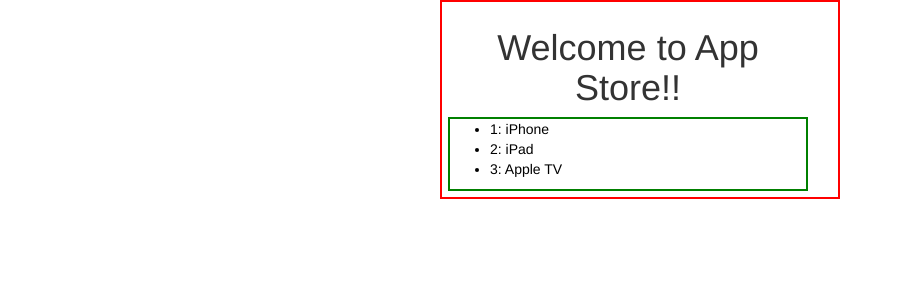
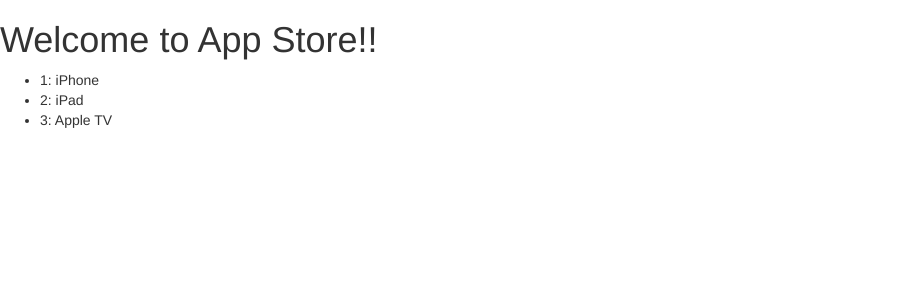
Before and after one commit to bethaile/AngularShop-App, an Angular app: page / in a window 1280 px wide. Shown: the top 300 px of the page, without its empty margins (0-903 px from the left). Built offline with nearby package versions, Linux system fonts and the light colour scheme.

Commit message:
some changes to details

```diff
--- a/src/app/app.component.ts
+++ b/src/app/app.component.ts
@@ -4,7 +4,7 @@
   selector: "app-root",
   template: `
     <!--The content below is only a placeholder and can be replaced.-->
-    <div style="text-align:center ; border: solid red 2px; padding: 6px 30px 6px 6px; margin: 0px 440px 0px 440px">
+    <div>
       <h1 class="title">
         Welcome to {{title}}!
 
--- a/src/app/app.module.ts
+++ b/src/app/app.module.ts
@@ -1,3 +1,4 @@
+
 
 import { BrowserModule } from '@angular/platform-browser';
 import { NgModule } from '@angular/core';
@@ -7,11 +8,11 @@
 import { AppComponent } from './app.component';
 // import{ProductListComponent} from './productList.componenet';
 import { ProductListComponent } from './product/productList.component';
-
+import {ProductDetailComponent} from './product/productDetail.component';
 
 @NgModule({
   declarations: [
-    AppComponent, ProductListComponent
+    AppComponent, ProductListComponent, ProductDetailComponent
   ],
   imports: [
     BrowserModule, FormsModule
--- /dev/null
+++ b/src/app/product/product.component.css
@@ -0,0 +1,33 @@
+.selected {
+    background-color: #CFD8DC !important;
+    color: white;
+  }
+  .products {
+    margin: 0 0 2em 0;
+    list-style-type: none;
+    padding: 0;
+    width: 15em;
+  }
+  .products li {
+    cursor: pointer;
+    position: relative;
+    left: 0;
+    background-color: #EEE;
+    margin: .5em;
+    padding: .3em 0;
+    height: 1.6em;
+    border-radius: 4px;
+  }
+  .products li.selected:hover {
+    background-color: #BBD8DC !important;
+    color: white;
+  }
+  .products li:hover {
+    color: #607D8B;
+    background-color: #DDD;
+    left: .1em;
+  }
+  .products .text {
+    position: relative;
+    top: -3px;
+  }
--- a/src/app/product/productDetail.component.ts
+++ b/src/app/product/productDetail.component.ts
@@ -1,16 +1,45 @@
 import { Product } from "./product";
 import { Component, Input } from '@angular/core';
+import { PRODUCTS } from "./products";
+import { OnInit } from "@angular/core/src/metadata/lifecycle_hooks";
 
 @Component({
   selector: "product-detail",
   template: `
-  <div *ngIf="product">
 
-    <h2>{{ product.name | uppercase }} Details</h2>
-    <div><span>id: </span>{{product.id}}</div>
-    <div><span>name: </span>{{product.name}}</div>
-  </div>`
+  <ul class="products">
+
+     <li *ngFor = 'let product of products'
+     [class.selected] = "product === selectedProduct"
+     (click)="onSelect(product)">
+     {{product.id}}:  {{product.name}} {{product.price}}
+     </li>
+  </ul>
+
+  <div *ngIf="selectedProduct">
+
+   <h2>{{ selectedProduct.name | uppercase }} Details</h2>
+   <div><span>id: </span>{{selectedProduct.id}}</div>
+
+
+ </div>`,
+
+ styles: ['./product.component.css']
+
+
 })
-export class ProductDetailComponent {
-  @Input product: Product;
+export class ProductDetailComponent implements OnInit  {
+
+  products = PRODUCTS;
+  selectedProduct: Product;
+
+  constructor() { }
+
+   ngOnInit() {
+   }
+
+   onSelect(product: Product): void {
+     this.selectedProduct = product;
+   }
+
 }
--- a/src/app/product/productList.component.ts
+++ b/src/app/product/productList.component.ts
@@ -1,3 +1,4 @@
+import { PRODUCTS } from './products';
 import { Product } from "./product";
 import { Component, OnInit } from "@angular/core";
 
@@ -5,8 +6,8 @@
   selector: "app-product-list",
   template: `
 
-  <div style="text-align:left; color:black; border: solid green 2px">
-      <ul>
+
+      <ul class="products">
 
          <li *ngFor = 'let product of products'
          (click)='selectedProduct = product'>
@@ -14,29 +15,12 @@
          </li>
       </ul>
 
-
-  </div>
-
     `,
-  styles: []
+  styles: ['./product.component.css']
 })
 export class ProductListComponent implements OnInit {
-  product1: Product = {
-    id: 1,
-    name: "iPhone"
-  };
 
-  product2: Product = {
-    id: 2,
-    name: "iPad"
-  };
-
-  product3: Product = {
-    id: 3,
-    name: "Apple TV"
-  };
-
-  products: Product[] = [this.product1, this.product2, this.product3];
+  products = PRODUCTS;
 
   constructor() {}
 
--- /dev/null
+++ b/src/app/product/products.ts
@@ -0,0 +1,18 @@
+import { Product } from "./product";
+
+export const PRODUCTS: Product[] = [
+  {
+    id: 1,
+    name: "iPhone"
+  },
+
+  {
+    id: 2,
+    name: "iPad"
+  },
+
+  {
+    id: 3,
+    name: "Apple TV"
+  }
+];
```
